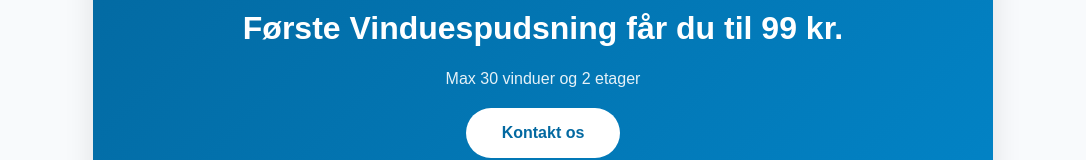
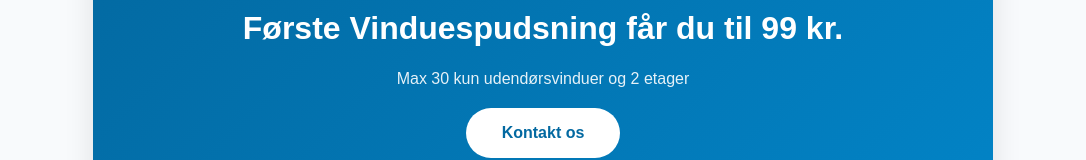
Before and after one commit to SilasWB/pudser, a Next.js app: page / in a window 1280 px wide. Shown: the part 218-378 px from the top of the page, without its empty margins (97-1183 px from the left). Built offline with nearby package versions, Linux system fonts and the light colour scheme.

Commit message:
rettelse

```diff
--- a/src/app/page.js
+++ b/src/app/page.js
@@ -9,7 +9,7 @@ export default function Home() {
     <main>
        <section className="main-cta">
   <h2 className="main-cta__title">Første Vinduespudsning får du til 99 kr.</h2>
-  <span>Max 30 vinduer og 2 etager</span>
+  <span>Max 30 kun udendørsvinduer og 2 etager</span>
   <Link href="/kontakt" className="main-cta__button">Kontakt os</Link>
 </section>
 <section className="about">
```
